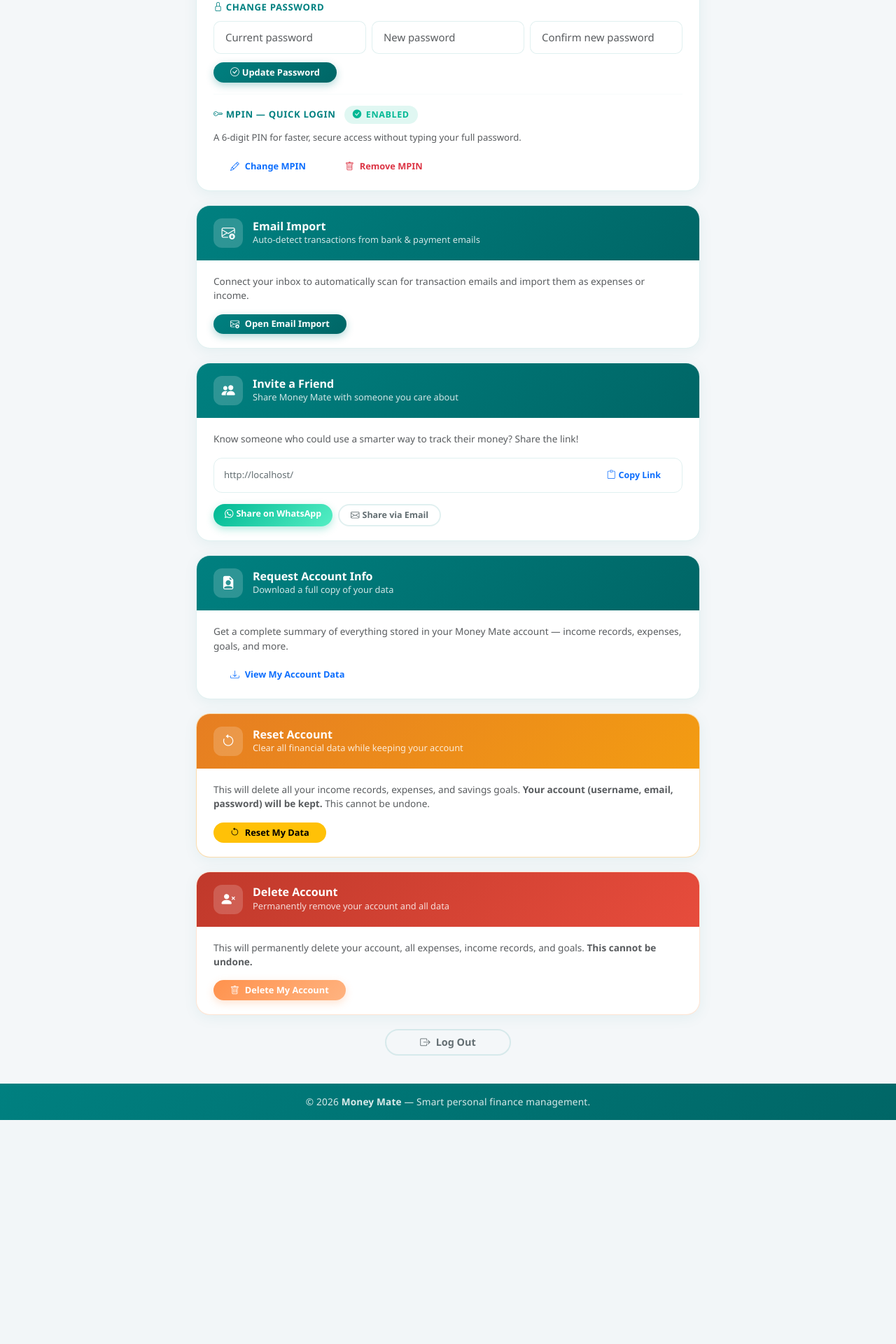
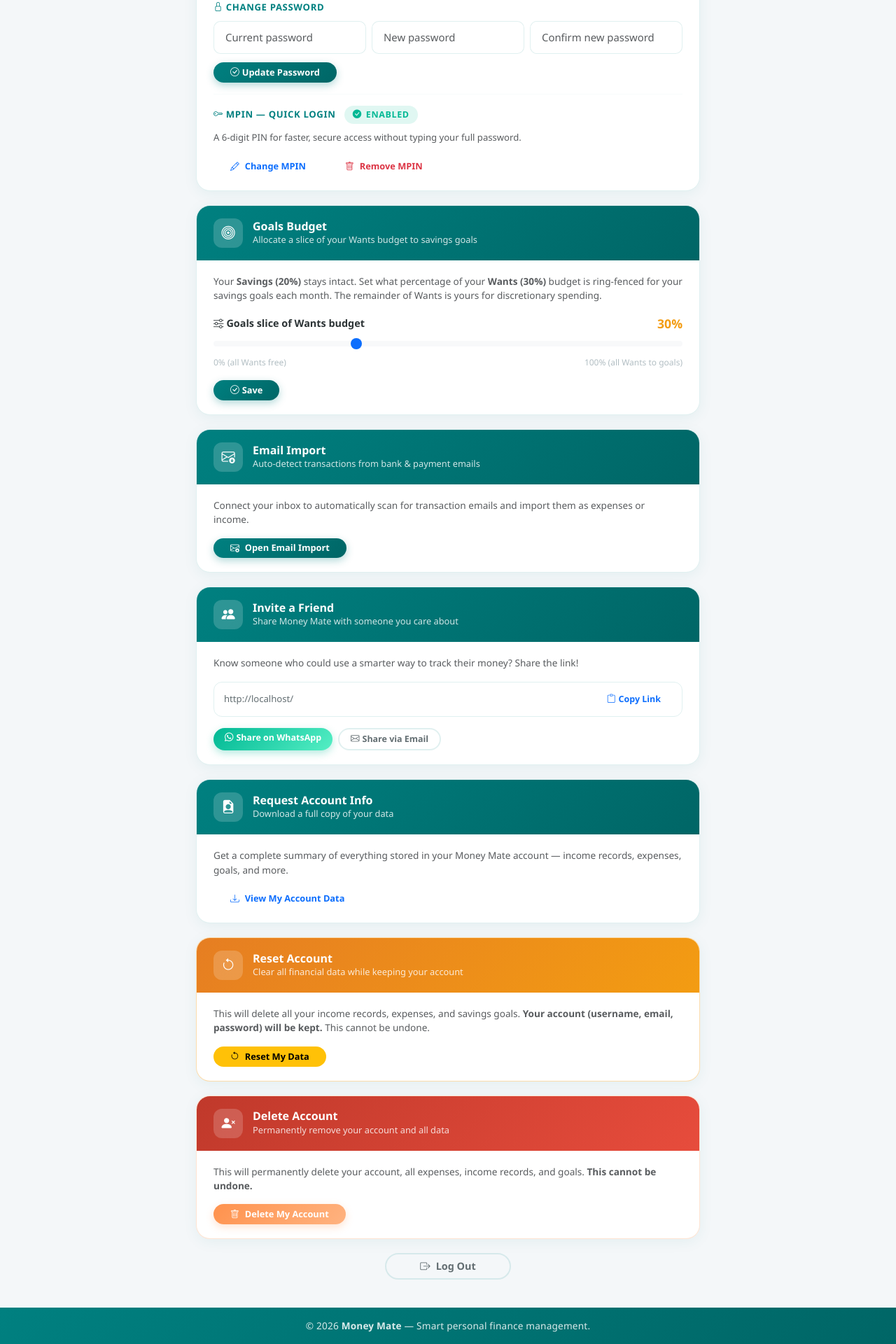
Before and after one commit to 31-vinay/moneymate-email, a Flask app: page /settings in a window 1280 px wide. Shown: the part 920-2840 px from the top of the page at 70% size. Before the commit the page ends 2520 px from the top, so only its background shows below. Run offline with Flask 3, Linux system fonts and the light colour scheme; a user stored in the database is signed in.

Commit message:
Update budgeting to allocate savings from wants and carry over remaining balances
Modify the monthly reset process to fund goals from the 'wants' budget based on a user-defined percentage. The leftover balance after expenses and goal funding is now added to a cumulative savings balance. Adjustments were made to the database schema, backend logic in `app.py` and `models.py`, and frontend templates (`dashboard.html`, `settings.html`) to reflect these changes. A new route `/update-goals-wants-pct` was added to allow users to configure the percentage of their 'wants' budget allocated to goals.

Replit-Commit-Author: Agent
Replit-Commit-Session-Id: 1e16947d-1ad4-4aaa-b6bb-a3116f18c0cf
Replit-Commit-Checkpoint-Type: full_checkpoint
Replit-Commit-Event-Id: 4197dd7c-04c2-4b29-a0ad-83333be127f0
Replit-Commit-Screenshot-Url: https://storage.googleapis.com/screenshot-production-us-central1/ca605df1-562a-42fc-8069-a94d1782aa47/1e16947d-1ad4-4aaa-b6bb-a3116f18c0cf/vuEdO4v
Replit-Helium-Checkpoint-Created: true

```diff
--- a/app.py
+++ b/app.py
@@ -110,6 +110,8 @@ with app.app_context():
         "ALTER TABLE expense ADD COLUMN sub_expired_notified BOOLEAN DEFAULT 0",
         "ALTER TABLE user ADD COLUMN mpin VARCHAR(6)",
         "ALTER TABLE user ADD COLUMN notifications_enabled BOOLEAN DEFAULT 1",
+        "ALTER TABLE user ADD COLUMN savings_balance FLOAT DEFAULT 0.0",
+        "ALTER TABLE user ADD COLUMN goals_wants_pct FLOAT DEFAULT 30.0",
     ]
     for stmt in migration_stmts:
         try:
@@ -833,37 +835,33 @@ def run_monthly_reset(user):
         Income.date_received < prev_month_end,
     ).delete(synchronize_session=False)
 
-    # ── Carry leftover balance into savings goals (or as income if no goals) ──
-    carried = 0
-    if leftover > 0:
-        priority_order = {'high': 0, 'medium': 1, 'low': 2}
-        active_goals = sorted(
-            [g for g in Goal.query.filter_by(user_id=user.id).all()
-             if g.saved_amount < g.target_amount],
-            key=lambda g: priority_order.get(g.priority, 1)
-        )
-        if active_goals:
-            total_monthly = sum(g.monthly_savings for g in active_goals)
-            for g in active_goals:
-                share = round(
-                    leftover * (g.monthly_savings / total_monthly) if total_monthly > 0
-                    else leftover / len(active_goals), 2
-                )
-                g.saved_amount = round(min(g.target_amount, g.saved_amount + share), 2)
-            carried = leftover
-        else:
-            db.session.add(Income(
-                user_id=user.id,
-                source="Monthly Savings",
-                amount=leftover,
-                date_received=now,
-                description=f"Leftover balance from {last_reset.strftime('%B %Y')}",
-                is_recurring=False,
-            ))
-            carried = leftover
+    # ── Fund goals from the Wants budget (user-configured %) ──
+    goals_wants_pct = max(0.0, min(100.0, user.goals_wants_pct or 30.0))
+    goals_alloc_budget = round(prev_income * 0.30 * goals_wants_pct / 100, 2)
+
+    active_goals = sorted(
+        [g for g in Goal.query.filter_by(user_id=user.id).all()
+         if g.saved_amount < g.target_amount],
+        key=lambda g: (int(g.priority) if str(g.priority).isdigit() else 99)
+    )
+    goals_funded = 0.0
+    if active_goals and goals_alloc_budget > 0:
+        total_monthly = sum(g.monthly_savings for g in active_goals)
+        for g in active_goals:
+            share = round(
+                goals_alloc_budget * (g.monthly_savings / total_monthly) if total_monthly > 0
+                else goals_alloc_budget / len(active_goals), 2
+            )
+            g.saved_amount = round(min(g.target_amount, g.saved_amount + share), 2)
+            goals_funded += share
+
+    # ── Carry true net leftover into cumulative savings_balance ──
+    # Net leftover = income − expenses − goals funded this month
+    net_leftover = round(max(0.0, prev_income - prev_expense_total - goals_funded), 2)
+    user.savings_balance = round((user.savings_balance or 0.0) + net_leftover, 2)
 
     db.session.commit()
-    return True, carried
+    return True, net_leftover, round(goals_funded, 2)
 
 
 def check_subscription_expiry(user_id):
@@ -1126,9 +1124,24 @@ def reset_account():
     Expense.query.filter_by(user_id=current_user.id).delete()
     Goal.query.filter_by(user_id=current_user.id).delete()
     current_user.last_monthly_reset = None
+    current_user.savings_balance = 0.0
     db.session.commit()
     flash("Your account data has been reset. Your account is still active.", "success")
     return redirect(url_for("dashboard"))
+
+
+@app.route("/update-goals-wants-pct", methods=["POST"])
+@login_required
+def update_goals_wants_pct():
+    try:
+        pct = float(request.form.get("goals_wants_pct", 30))
+        pct = max(0.0, min(100.0, pct))
+        current_user.goals_wants_pct = round(pct, 1)
+        db.session.commit()
+        flash(f"Goals budget updated: {current_user.goals_wants_pct:.0f}% of your Wants budget will go to goals each month.", "success")
+    except (ValueError, TypeError):
+        flash("Invalid percentage value.", "danger")
+    return redirect(url_for("settings"))
 
 
 @app.route("/request-account-info")
@@ -1190,11 +1203,13 @@ def complete_tutorial():
 @login_required
 def dashboard():
     # Monthly auto-reset: clear previous month's non-subscription/non-recurring data
-    was_reset, carried_savings = run_monthly_reset(current_user)
+    was_reset, net_leftover, goals_funded_reset = run_monthly_reset(current_user)
     if was_reset:
         msg = "A new month has started! Your dashboard has been reset. Subscriptions and recurring income are preserved."
-        if carried_savings > 0:
-            msg += f" ₹{carried_savings:,.2f} leftover balance was carried forward to your savings."
+        if net_leftover > 0:
+            msg += f" ₹{net_leftover:,.2f} net surplus was added to your savings."
+        if goals_funded_reset > 0:
+            msg += f" ₹{goals_funded_reset:,.2f} was allocated to your goals from your Wants budget."
         flash(msg, "info")
 
     # Check subscription expiry
@@ -1297,8 +1312,13 @@ def dashboard():
     needs_over = needs_remaining < 0
     wants_over = wants_remaining < 0
 
-    # Total savings across all goals
-    total_savings = sum(g.saved_amount for g in goals)
+    # Cumulative savings balance (carries forward month to month)
+    total_savings = round(current_user.savings_balance or 0.0, 2)
+
+    # Goals allocation from Wants budget
+    goals_wants_pct = max(0.0, min(100.0, current_user.goals_wants_pct or 30.0))
+    goals_alloc = round(budget_wants * goals_wants_pct / 100, 2)
+    free_wants = round(budget_wants - goals_alloc, 2)
 
     # Month-end prediction
     days_in_month = calendar.monthrange(now.year, now.month)[1]
@@ -1321,7 +1341,7 @@ def dashboard():
     # Subscriptions to consider pausing
     top_subs = sorted(subscriptions, key=lambda s: s["avg_amount"], reverse=True)[:3]
 
-    # Goal suggestions: recommend where to put savings/extra money based on numeric priority
+    # Goal suggestions: recommend allocation from Wants goals budget
     def goal_priority_num(g):
         try:
             return int(g.priority)
@@ -1333,13 +1353,13 @@ def dashboard():
         key=goal_priority_num
     )
     goal_suggestions = []
-    if total_income > 0 and active_goals:
+    if total_income > 0 and active_goals and goals_alloc > 0:
         # Proportional allocation using inverse-weight: priority 1 gets most
         weights = [1.0 / goal_priority_num(g) for g in active_goals]
         total_weight = sum(weights)
         for g, w in zip(active_goals, weights):
             alloc_pct = w / total_weight if total_weight > 0 else 1.0 / len(active_goals)
-            suggested = round(min(budget_savings * alloc_pct, g.remaining_amount), 2)
+            suggested = round(min(goals_alloc * alloc_pct, g.remaining_amount), 2)
             goal_suggestions.append({
                 "name": g.name,
                 "priority": goal_priority_num(g),
@@ -1372,7 +1392,6 @@ def dashboard():
         budget_savings=budget_savings,
         needs_remaining=needs_remaining,
         wants_remaining=wants_remaining,
-        savings_allocated=savings_allocated,
         needs_used_pct=needs_used_pct,
         wants_used_pct=wants_used_pct,
         needs_warning=needs_warning,
@@ -1380,6 +1399,9 @@ def dashboard():
         needs_over=needs_over,
         wants_over=wants_over,
         total_savings=total_savings,
+        goals_wants_pct=goals_wants_pct,
+        goals_alloc=goals_alloc,
+        free_wants=free_wants,
         goal_suggestions=goal_suggestions,
         goals=goals,
         days_remaining=days_remaining,
--- a/models.py
+++ b/models.py
@@ -16,6 +16,8 @@ class User(UserMixin, db.Model):
     has_seen_tutorial = db.Column(db.Boolean, default=False, nullable=False)
     last_monthly_reset = db.Column(db.DateTime, nullable=True)
     notifications_enabled = db.Column(db.Boolean, default=True, nullable=False)
+    savings_balance = db.Column(db.Float, default=0.0, nullable=False)
+    goals_wants_pct = db.Column(db.Float, default=30.0, nullable=False)
     incomes = db.relationship('Income', backref='user', lazy=True)
     expenses = db.relationship('Expense', backref='user', lazy=True)
     goals = db.relationship('Goal', backref='user', lazy=True)
--- a/templates/settings.html
+++ b/templates/settings.html
@@ -239,6 +239,50 @@
         </button>
       </div>
       {% endif %}
+    </div>
+  </div>
+
+  <!-- ── Goals Budget ── -->
+  <div class="settings-card reveal reveal-delay-1">
+    <div class="settings-card-header">
+      <div class="card-icon"><i class="bi bi-bullseye"></i></div>
+      <div>
+        <h5>Goals Budget</h5>
+        <p>Allocate a slice of your Wants budget to savings goals</p>
+      </div>
+    </div>
+    <div class="settings-card-body">
+      <p class="text-muted mb-3" style="font-size:0.85rem;">
+        Your <strong>Savings (20%)</strong> stays intact. Set what percentage of your
+        <strong>Wants (30%)</strong> budget is ring-fenced for your savings goals each month.
+        The remainder of Wants is yours for discretionary spending.
+      </p>
+      <form method="POST" action="{{ url_for('update_goals_wants_pct') }}" id="goalsWantsPctForm">
+        <div class="mb-3">
+          <div class="d-flex justify-content-between align-items-center mb-1">
+            <label class="fw-semibold" style="font-size:0.9rem;">
+              <i class="bi bi-sliders me-1"></i>Goals slice of Wants budget
+            </label>
+            <span class="fw-bold" style="color:#f39c12;font-size:1.1rem;" id="gwPctDisplay">
+              {{ current_user.goals_wants_pct | int }}%
+            </span>
+          </div>
+          <input type="range" class="form-range" id="goals_wants_pct_slider"
+                 min="0" max="100" step="5"
+                 value="{{ current_user.goals_wants_pct | int }}"
+                 oninput="document.getElementById('goals_wants_pct_val').value=this.value;
+                          document.getElementById('gwPctDisplay').textContent=this.value+'%';">
+          <input type="hidden" name="goals_wants_pct" id="goals_wants_pct_val"
+                 value="{{ current_user.goals_wants_pct | int }}">
+          <div class="d-flex justify-content-between" style="font-size:0.75rem;color:var(--text-muted);">
+            <span>0% (all Wants free)</span>
+            <span>100% (all Wants to goals)</span>
+          </div>
+        </div>
+        <button type="submit" class="btn btn-primary btn-sm rounded-pill px-4">
+          <i class="bi bi-check-circle me-1"></i>Save
+        </button>
+      </form>
     </div>
   </div>
 
```
Also changed, not shown: templates/dashboard.html (+34 -16 lines), instance/finance.db.
